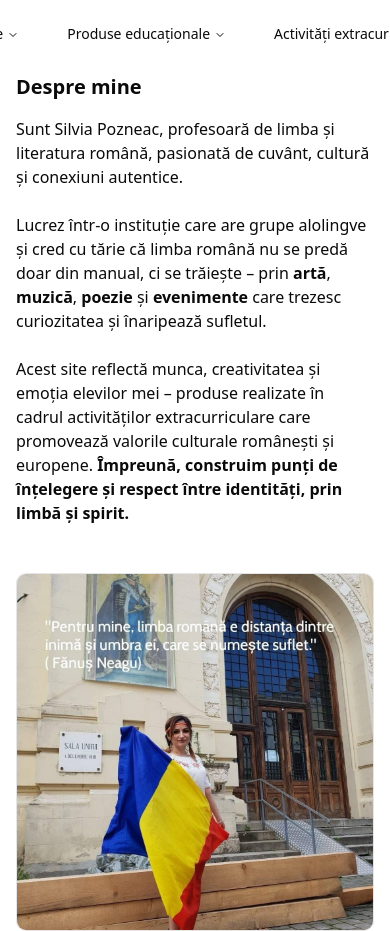
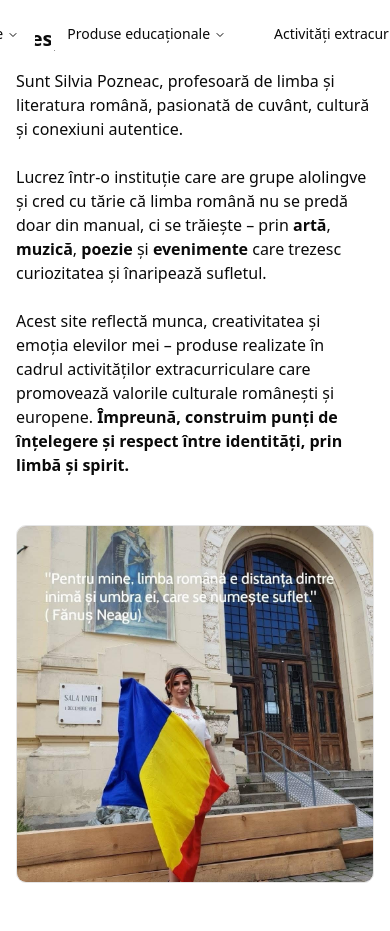
Before and after one commit to Gheruha/CollegeProject, a Next.js app: page /about-me in a window 390 px wide. After the commit the page ends 883 px from the top, so only its background shows below. Built offline with nearby package versions, Linux system fonts and the light colour scheme.

Commit message:
Fixed some design issues

```diff
--- a/src/app/about-me/page.tsx
+++ b/src/app/about-me/page.tsx
@@ -2,8 +2,8 @@ import React from "react";
 
 const page = () => {
   return (
-    <div className="w-full h-screen flex justify-center items-center bg-white lg:bg-gray-50 pt-20 lg:p-0">
-      <div className="w-full h-full lg:h-3/4 lg:w-3/4 p-4  mt-20 lg:p-10 lg:shadow-sm lg:border lg:rounded-lg lg:bg-white space-x-12 space-y-12 flex flex-col md:flex-row justify-center items-start lg:items-center">
+    <div className="w-full h-screen flex justify-center items-center bg-white lg:bg-gray-50">
+      <div className="w-full h-full lg:h-3/4 lg:w-3/4 p-4 pt-20 lg:pt-0 lg:p-10 lg:shadow-sm lg:border lg:rounded-lg lg:bg-white space-x-12 space-y-12 flex flex-col md:flex-row justify-center items-start lg:items-center">
         <div className="w-full lg:w-2/4">
           <h1 className="text-xl lg:text-4xl font-bold pb-4">Despre mine</h1>
           <p className="text-md lg:text-lg">
```
